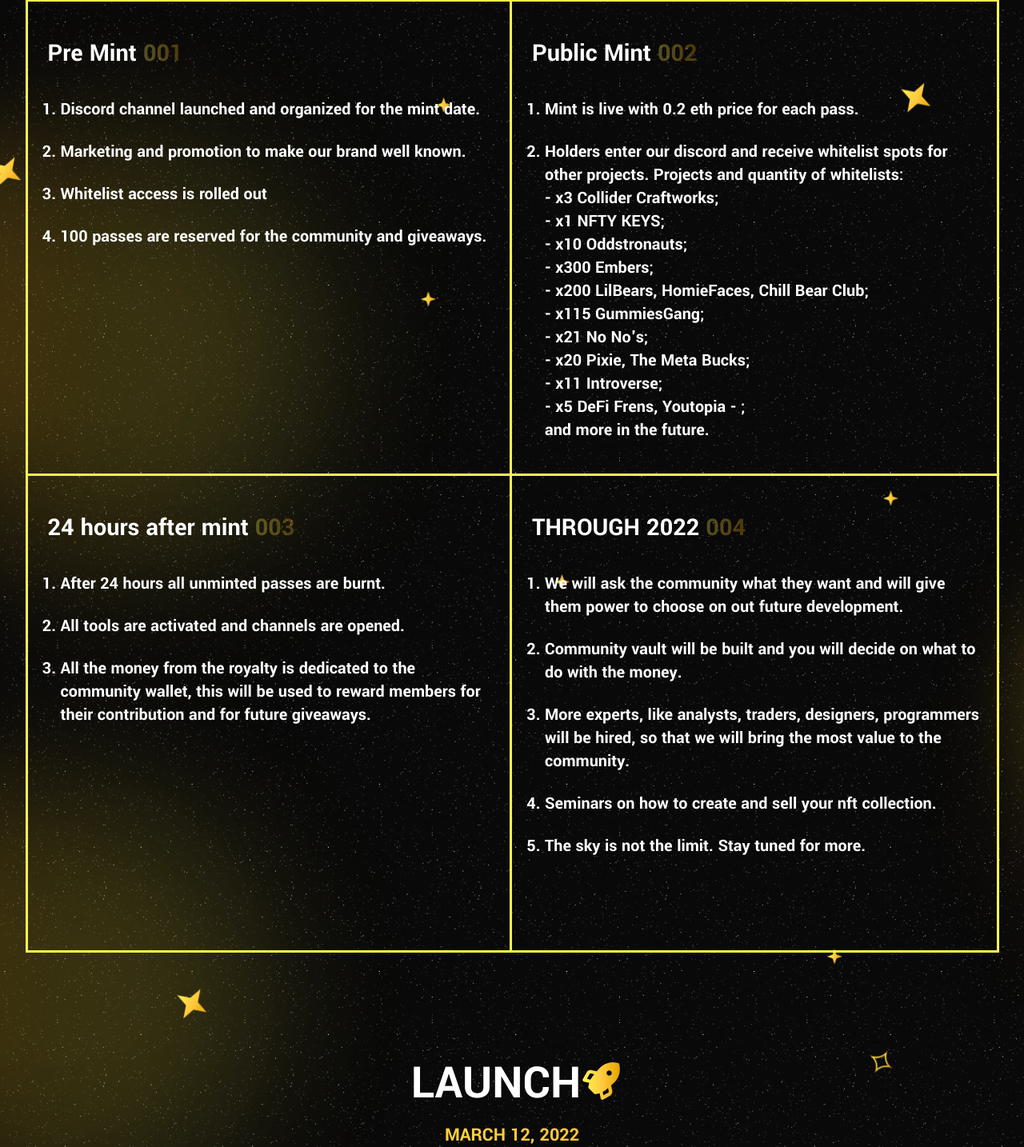
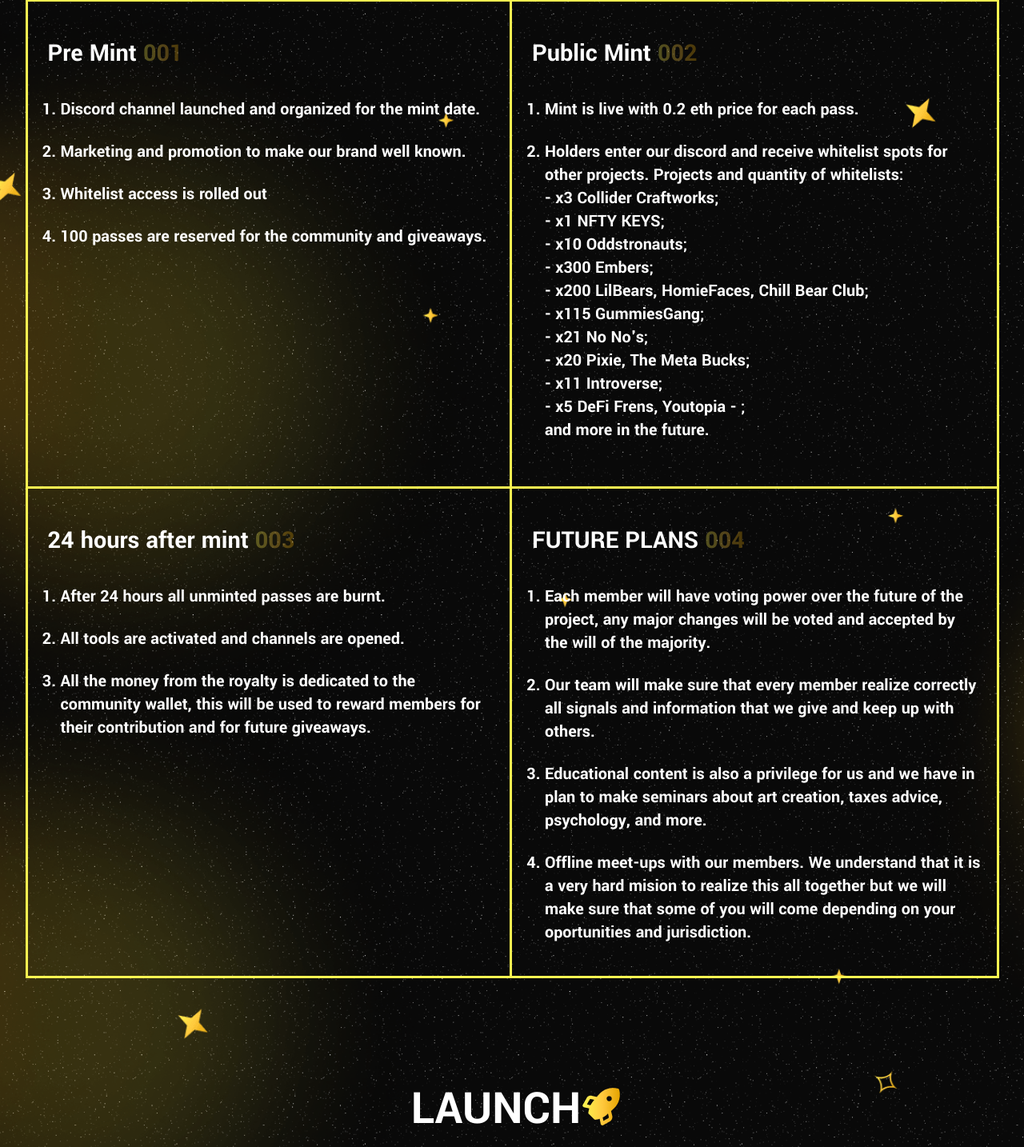
Before and after one commit to stefanspinu/yrons_alpha, a Django app: page / in a window 1280 px wide. Shown: the part 3435-4869 px from the top of the page at 80% size. Run offline with Django 4.2, Linux system fonts and the light colour scheme; some libraries are stand-ins or nearby versions.

Commit message:
modified roadmap

```diff
--- a/main/templates/index.html
+++ b/main/templates/index.html
@@ -231,16 +231,15 @@
             </div>
             <div class="roadmap__block block-roadmap" id="block-roadmap-4">
               <div class="block-roadmap__header">
-                THROUGH 2022
+                FUTURE PLANS
                 <span>004</span>
               </div>
               <div class="block-roadmap__body">
                 <ol>
-                  <li>We will ask the community what they want and will give them power to choose on out future development.</li>
-                  <li>Community vault will be built and you will decide on what to do with the money.</li>
-                  <li>More experts, like analysts, traders, designers, programmers will be hired, so that we will bring the most value to the community.</li>
-                  <li>Seminars on how to create and sell your nft collection.</li>
-                  <li>The sky is not the limit. Stay tuned for more.</li>
+                  <li>Each member will have voting power over the future of the project, any major changes will be voted and accepted by the will of the majority.</li>
+                  <li>Our team will make sure that every member realize correctly all signals and information that we give and keep up with others.</li>
+                  <li>Educational content is also a privilege for us and we have in plan to make seminars about art creation, taxes advice, psychology, and more.</li>
+                  <li>Offline meet-ups with our members. We understand that it is a very hard mision to realize this all together but we will make sure that some of you will come depending on your oportunities and jurisdiction.</li>
                 </ol>
               </div>
             </div>
```
